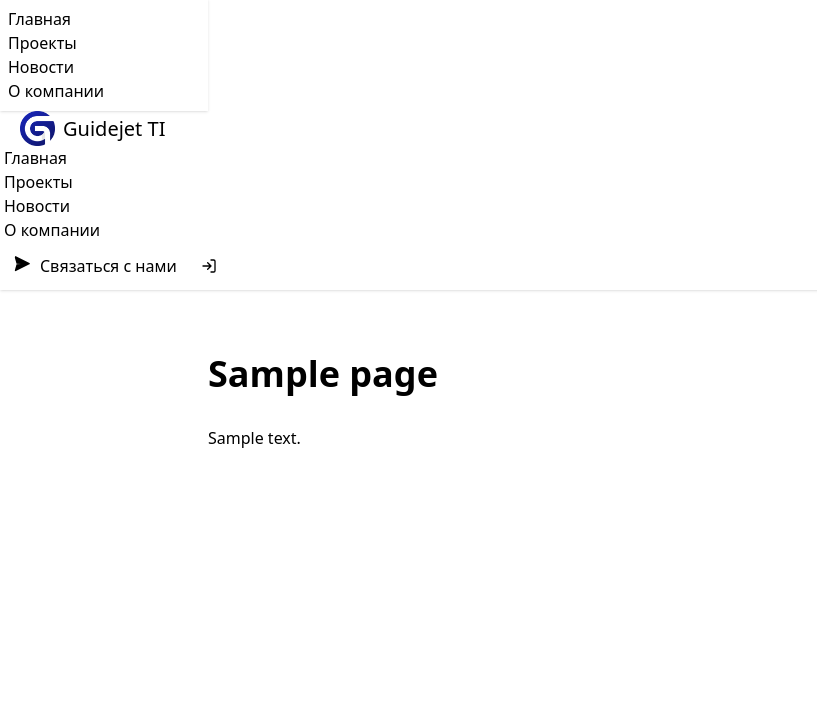
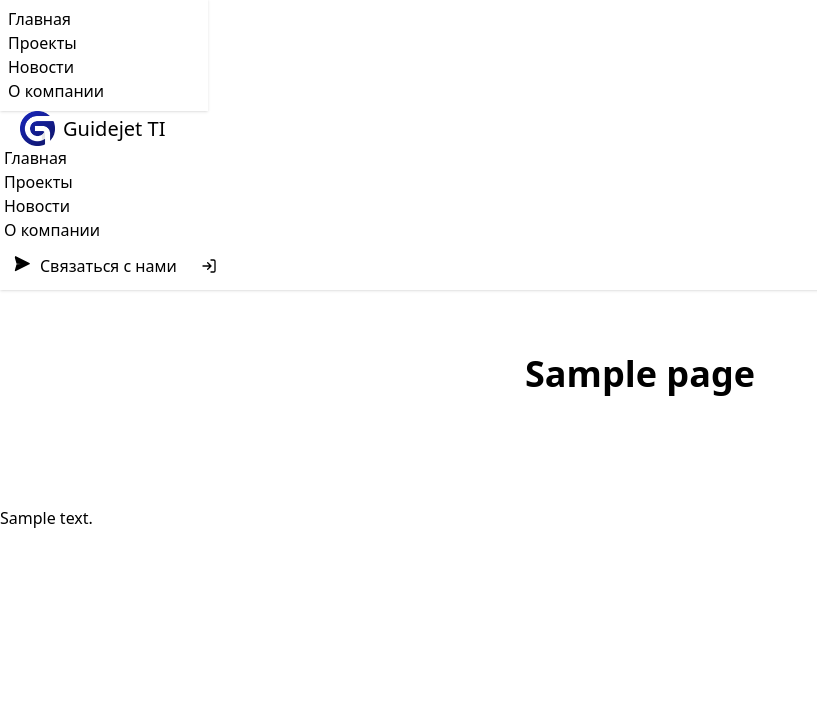
Before and after one commit to ttastanov-code/gti_app, a Django app: template templates/info/page.html in a window 1280 px wide. Shown: the part 13-740 px from the top of the page, without its empty margins (0-817 px from the left). Run offline with Django 3.2, Linux system fonts and the light colour scheme; the template is opened without the code that fills it: most values are stand-ins (such as "Sample title", 1, 10 or a date in 2020); some libraries are stand-ins or nearby versions.

Commit message:
style:pahe.html updated

```diff
--- a/templates/info/page.html
+++ b/templates/info/page.html
@@ -2,13 +2,14 @@
 {% block title %}{{ page.title }}{% endblock %}
 
 {% block content %}
+
+<!-- ===== СЛУЖЕБНАЯ ЧАСТЬ + ЗАГОЛОВОК (УЗКИЙ КОНТЕЙНЕР) ===== -->
 <div class="max-w-4xl mx-auto py-16 px-4">
 
     {% if user.is_authenticated %}
     <div class="flex justify-end mb-6">
         <a href="{% url 'info:page_edit' page.pk %}"
            class="btn btn-outline btn-sm gap-2">
-            <!-- pencil-square -->
             <svg xmlns="http://www.w3.org/2000/svg" class="h-4 w-4"
                  fill="none" viewBox="0 0 24 24" stroke="currentColor">
                 <path stroke-linecap="round" stroke-linejoin="round" stroke-width="2"
@@ -23,9 +24,14 @@
     </div>
     {% endif %}
 
-        <h1 class="text-4xl font-bold mb-8">
+    <h1 class="text-4xl font-bold mb-12 text-center">
         {{ page.title }}
     </h1>
+
+</div>
+
+<!-- ===== ОСНОВНОЙ КОНТЕНТ (ГИБКИЙ, НО БЕЗ ПОЛОМКИ TINYMCE) ===== -->
+<div class="w-full">
 
     <div class="tinymce-content prose prose-lg max-w-none
 
@@ -46,7 +52,7 @@
         /* ========== FLEX / GRID ЗАЩИТА ========== */
         [&_.flex]:flex-wrap
         [&_.grid]:w-full
-            [&_.grid]:overflow-x-auto
+        [&_.grid]:overflow-visible
 
         /* ========== DaisyUI card ========== */
         [&_.card]:!flex-col
@@ -77,4 +83,5 @@
     </div>
 
 </div>
+
 {% endblock %}
```
Lines whose indentation alone changed are shown as unchanged.
